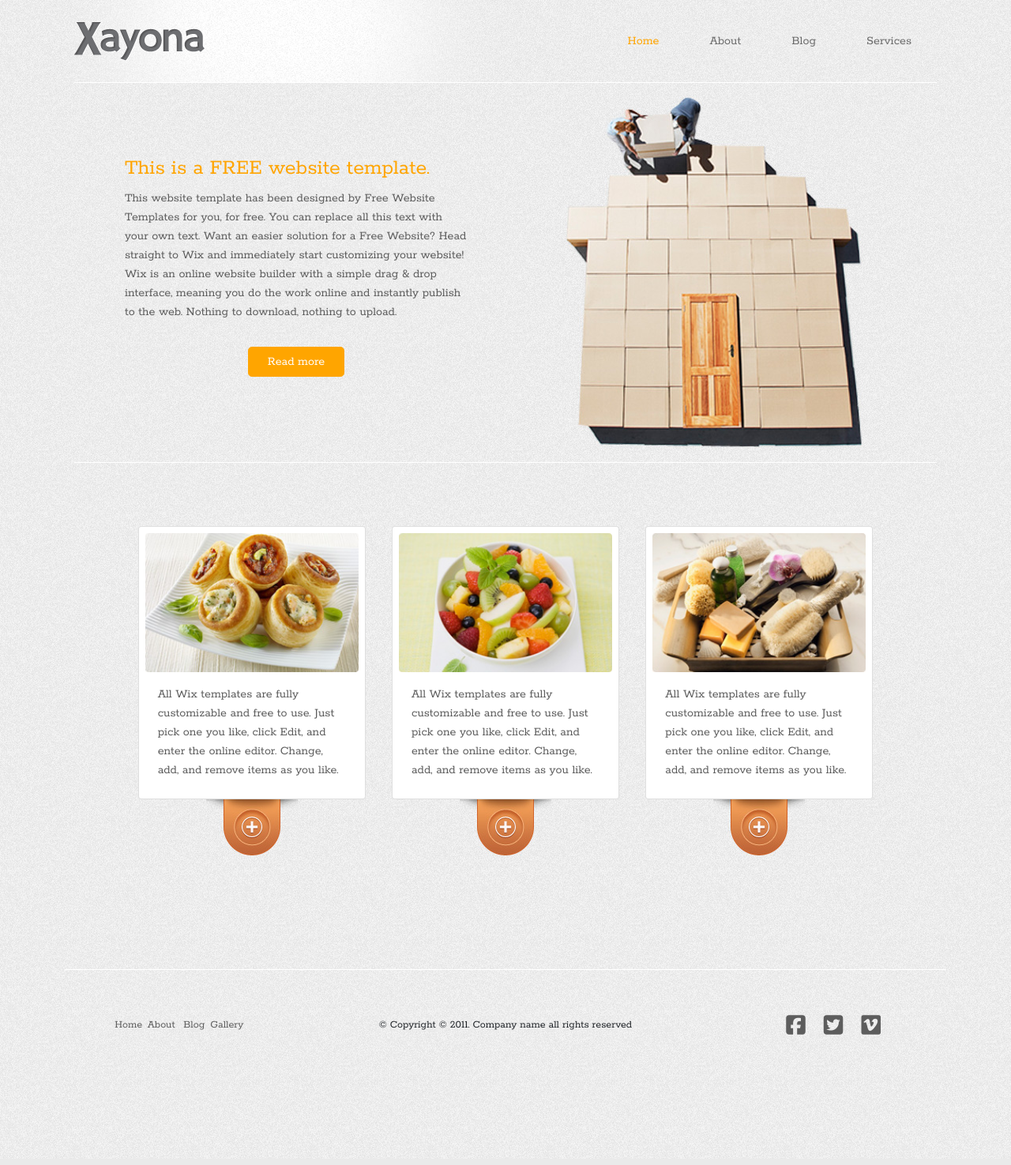
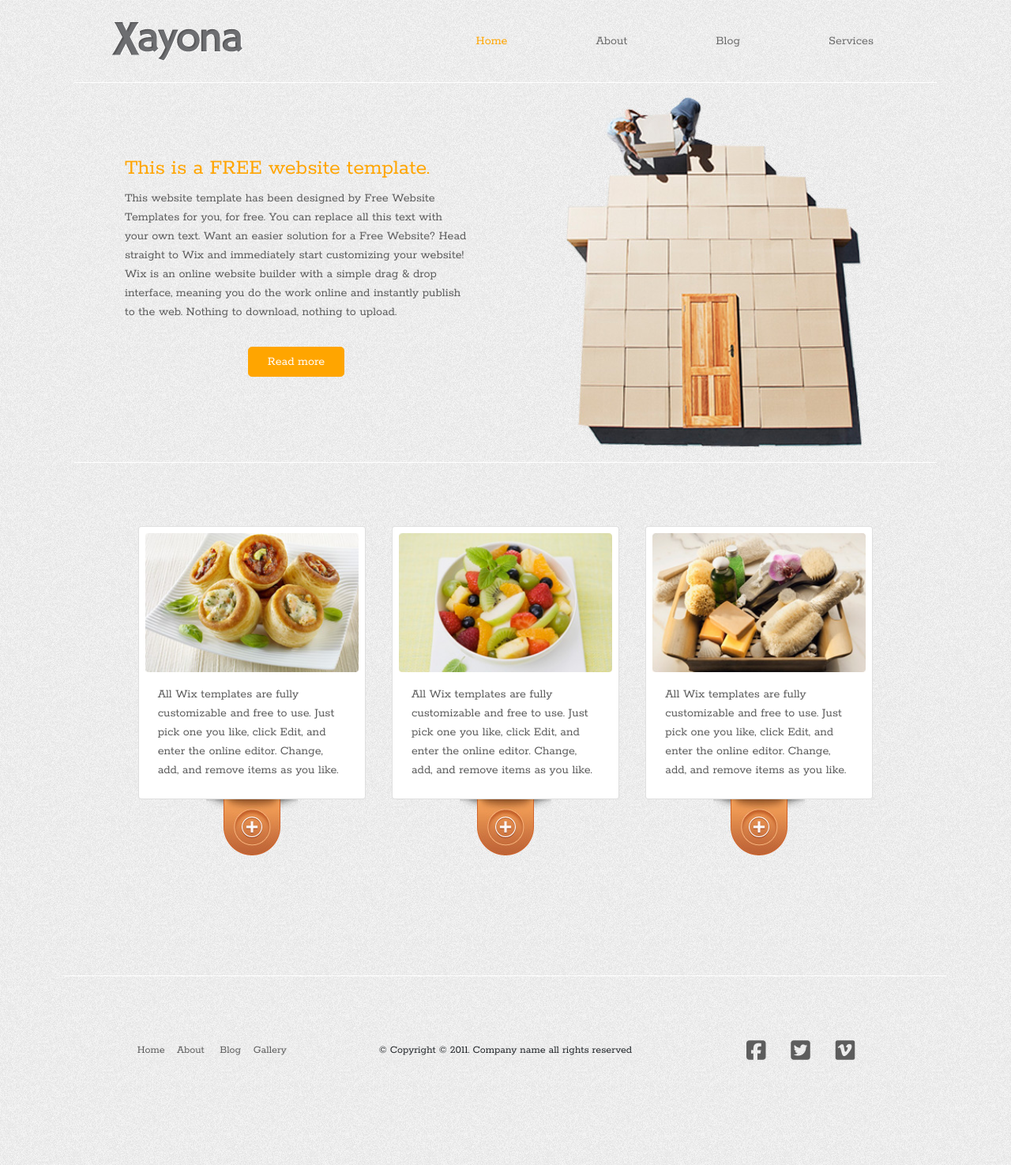
Before and after one commit to ToniGar20/bootstrap5-layout-practice, a website: page src/index.html in a window 1280 px wide. Shown: the whole page at 79% size. Drawn offline with nearby package versions, Linux system fonts and the light colour scheme.

Commit message:
header and meta content edit

```diff
--- a/src/index.html
+++ b/src/index.html
@@ -10,23 +10,31 @@
 		<style>
 			@import url('https://fonts.googleapis.com/css2?family=Poppins:wght@600&family=Rokkitt&display=swap');
 		</style>
-		<link rel="stylesheet" href="css/styles.css" type="text/css" />
+		<link rel="stylesheet" href="css/styles.css" type="text/css"/>
+		<script src="https://code.jquery.com/jquery-3.2.1.slim.min.js" integrity="sha384-KJ3o2DKtIkvYIK3UENzmM7KCkRr/rE9/Qpg6aAZGJwFDMVNA/GpGFF93hXpG5KkN" crossorigin="anonymous"></script>
+		<script src="https://cdnjs.cloudflare.com/ajax/libs/popper.js/1.12.9/umd/popper.min.js" integrity="sha384-ApNbgh9B+Y1QKtv3Rn7W3mgPxhU9K/ScQsAP7hUibX39j7fakFPskvXusvfa0b4Q" crossorigin="anonymous"></script>
+		<script src="https://maxcdn.bootstrapcdn.com/bootstrap/4.0.0/js/bootstrap.min.js" integrity="sha384-JZR6Spejh4U02d8jOt6vLEHfe/JQGiRRSQQxSfFWpi1MquVdAyjUar5+76PVCmYl" crossorigin="anonymous"></script>
 	</head>
 	<body class="bg-secondary d-flex justify-content-center" style="background-image: url('images/bg-body.jpg')">
 		<div class="container">
-			<div class="navbar navbar-expand-lg navbar-light bg-light" style="background-image: url('images/bg-header.jpg');">
-				<div class="container">
-					<a href="index.html" id="logo" class="navbar-brand"><img src="images/logo.gif" alt=""/></a>
-				</div>
-				<div class="container d-flex justify-content-end">
-					<ul class="navbar-nav d-flex">
-						<li class="nav-item p-4"><a class="nav-link active text-primary" href="index.html">Home</a></li>
-						<li class="nav-item p-4"><a class="nav-link" href="#">About</a></li>
-						<li class="nav-item p-4"><a class="nav-link" href="blog.html">Blog</a></li>
-						<li class="nav-item p-4"><a class="nav-link" href="#">Services</a></li>
-					</ul>
-				</div>
+
+			<div class ="container">
+				<nav class="navbar navbar-expand-lg navbar-light bg-light justify-content-center">
+					<a href="index.html" id="logo" class="navbar-brand mx-5"><img src="images/logo.gif" alt=""/></a>
+					<button class="navbar-toggler align-center" type="button" data-toggle="collapse" data-target="#navbarText" aria-controls="navbarText" aria-expanded="false" aria-label="Toggle navigation">
+						<span class="navbar-toggler-icon"></span>
+					</button>
+					<div class="collapse navbar-collapse justify-content-end" id="navbarText">
+						<ul class="navbar-nav mr-auto justify-content-end p-lg-4">
+							<li class="nav-item mx-5"><a class="nav-link active text-primary" href="index.html">Home</a></li>
+							<li class="nav-item mx-5"><a class="nav-link" href="#">About</a></li>
+							<li class="nav-item mx-5"><a class="nav-link" href="blog.html">Blog</a></li>
+							<li class="nav-item mx-5"><a class="nav-link" href="#">Services</a></li>
+						</ul>
+					</div>
+				</nav>
 			</div>
+
 			<div class="container">
 				<div class="container row d-flex align-items-center w-100 p-3 border-0 border-top border-white">
 					<div class="col-lg-6 col-12">
@@ -87,18 +95,19 @@
 					</ul>
 				</div>
 			</div>
-			<div class="container border-0 border-top border-white" style="height:30vh; margin-top:5vh; background-image: url('images/bg-body.jpg')">
+
+			<div class="container border-0 border-top border-white mt-lg-5" style="height:30vh; background-image: url('images/bg-body.jpg')">
 				<div class="d-flex row row-cols-3 justify-content-center align-items-center p-5">
-					<ul class="d-flex list-unstyled row-cols-4 col-lg-2 col-12 mt-2">
+					<ul class="d-flex list-unstyled row-cols-4 col-xl-3 col-lg-8 col-xs-12 col-10 mt-2 p-xl-4">
 						<li><a class="text-tertiary text-decoration-none small d-flex justify-content-center" href="index.html">Home</a></li>
 						<li><a class="text-tertiary text-decoration-none small d-flex justify-content-center" href="about.html">About</a></li>
 						<li><a class="text-tertiary text-decoration-none small d-flex justify-content-center" href="blog.html">Blog</a></li>
 						<li><a class="text-tertiary text-decoration-none small d-flex justify-content-center" href="services.html">Gallery</a></li>
 					</ul>
-					<div class="container d-flex justify-content-center col-lg-8 col-12 mt-2">
-						<p class="small">&#169; Copyright &#169; 2011. Company name all rights reserved</p>
+					<div class="container d-flex justify-content-center col-xl-6 col-12 mt-2 p-xl-4">
+						<p class="small text-center">&#169; Copyright &#169; 2011. Company name all rights reserved</p>
 					</div>
-					<div class="container col-lg-2 col-12 mt-2">
+					<div class="container col-xl-3 col-8 mt-2 p-xl-4">
 						<div class="d-flex justify-content-evenly">
 							<a class="text-tertiary h3" href="http://facebook.com/freewebsitetemplates" id="facebook"><i class="fab fa-facebook-square"></i></a>
 							<a class="text-tertiary h3" href="http://twitter.com/fwtemplates" id="twitter"><i class="fab fa-twitter-square"></i></a>
@@ -107,6 +116,7 @@
 					</div>
 				</div>
 			</div>
+
 		</div>
 	</body>
 </html>
```
